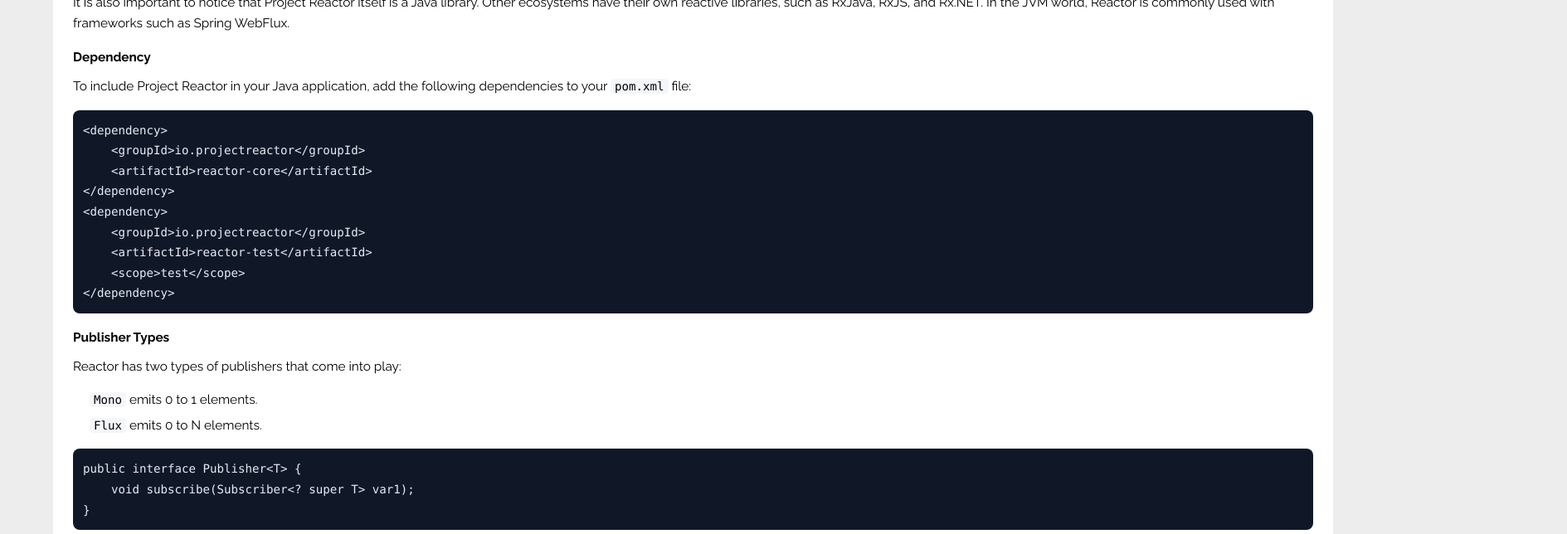
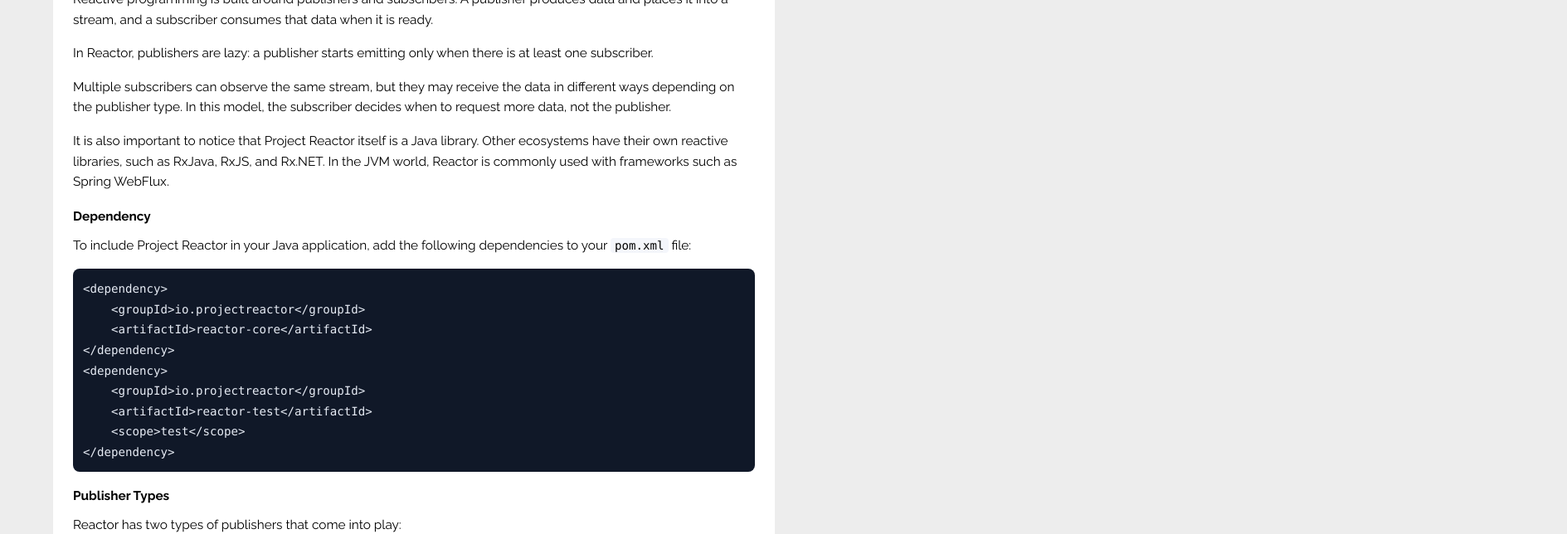
Before and after one commit to VictorPongolino/blog, an Angular app: page /blog/introduction-to-java-reactor-a-beginners-guide-to-reactive-programming in a window 1280 px wide. Shown: the part 1540-2184 px from the top of the page at 83% size, 1889 px wide, since content can reach past the window. Built offline with nearby package versions, Linux system fonts and the light colour scheme; what ngx-typed-js would draw is missing.

Commit message:
fix text not wrapping

```diff
--- a/src/app/shared/layout/blog-layout/blog-layout.css
+++ b/src/app/shared/layout/blog-layout/blog-layout.css
@@ -15,6 +15,7 @@
 .main-content {
   display: block;
   flex: 1;
+  min-width: 0;
   order: 2;
 }
 
--- a/src/app/shared/portfolio/post/post.css
+++ b/src/app/shared/portfolio/post/post.css
@@ -90,6 +90,7 @@
 .post-markdown {
 	font-size: clamp(0.95rem, 1.2vw, 1.1rem);
 	line-height: 1.6;
+	overflow-wrap: anywhere;
 }
 
 .post-markdown h1,
@@ -127,6 +128,7 @@
 	background-color: #101828;
 	color: #e7ecf5;
 	overflow-x: auto;
+	max-width: 100%;
 	padding: 12px;
 	border-radius: 8px;
 	margin: 0 0 clamp(12px, 1.8vw, 18px);
```
